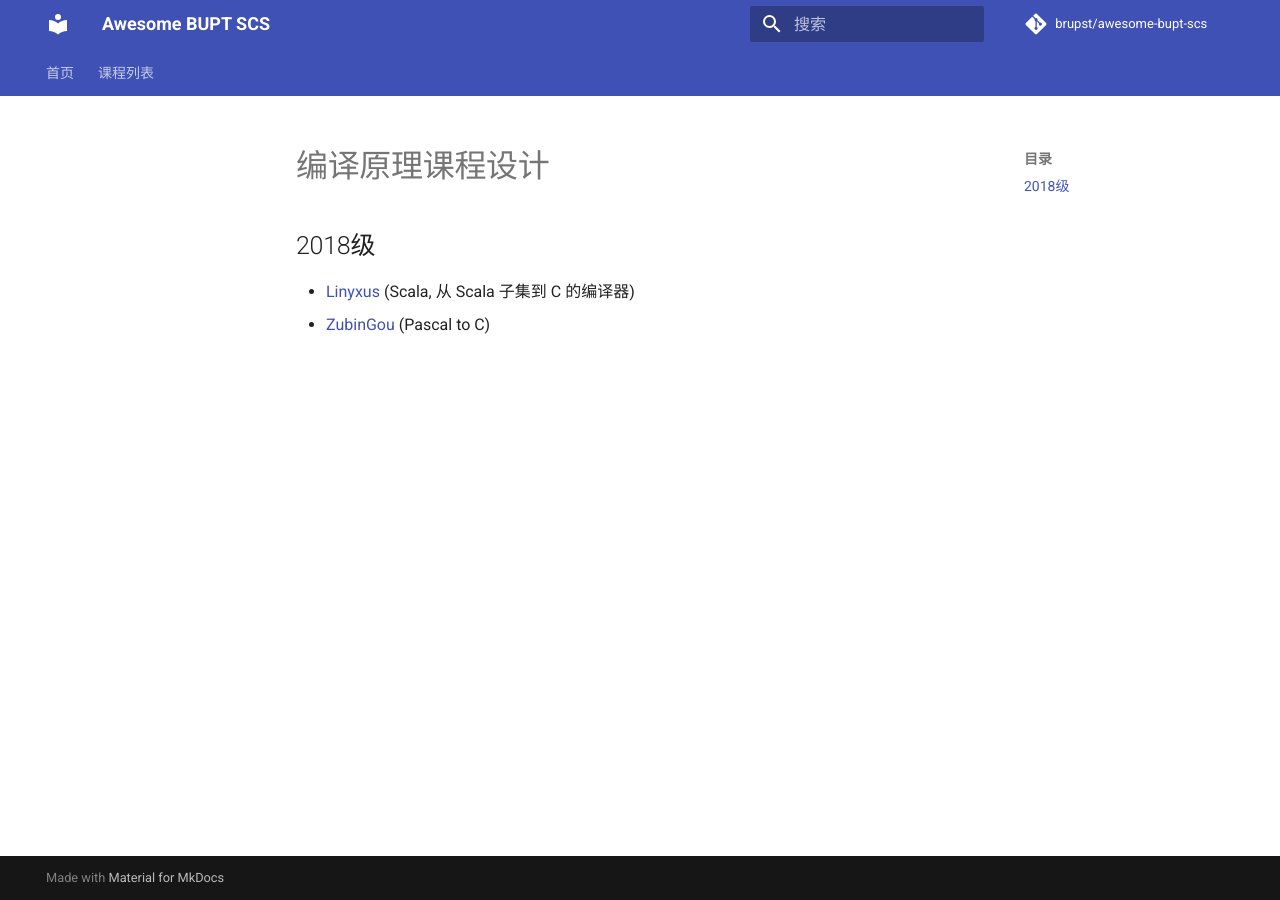
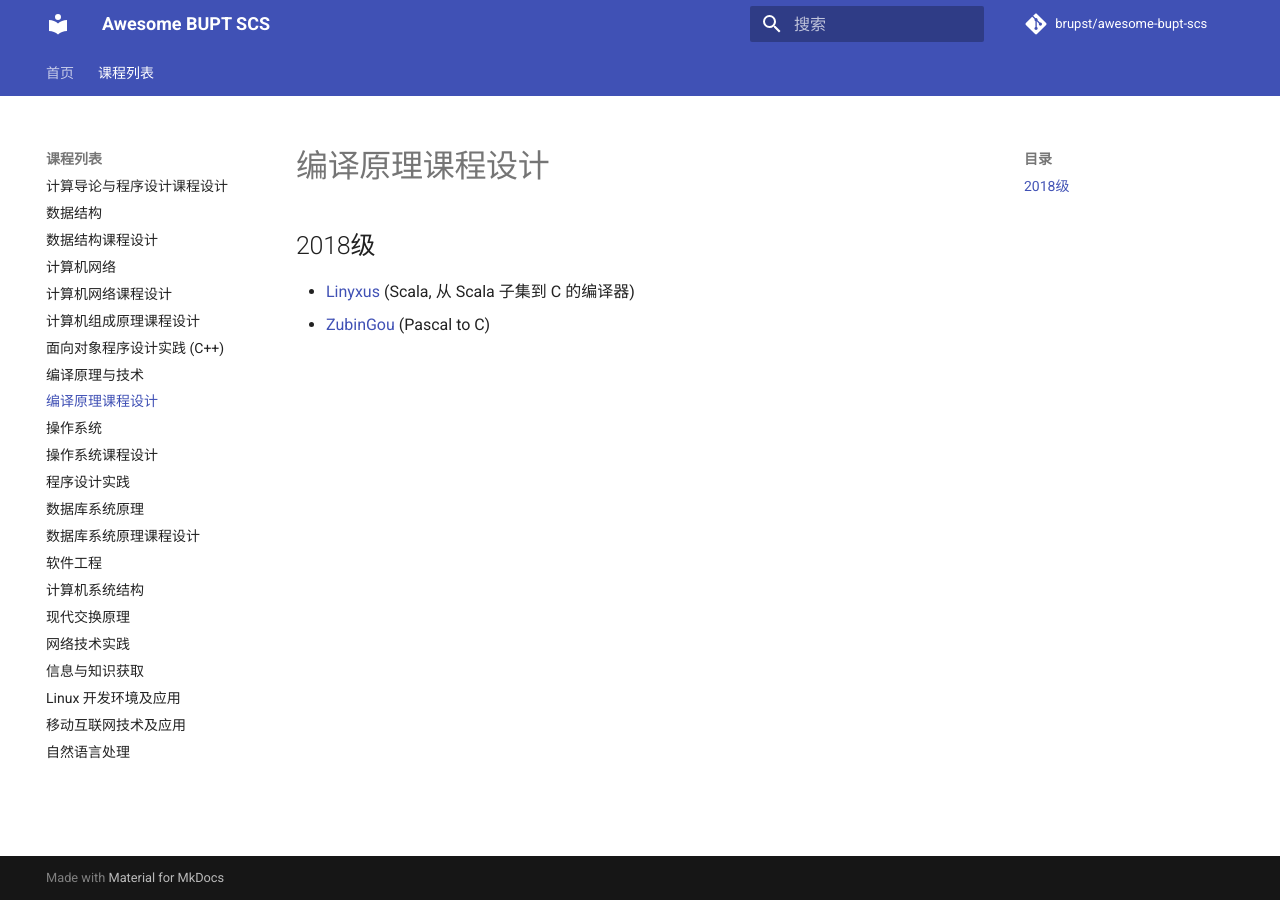
Before and after one commit to brupst/awesome-bupt-scs, an MkDocs documentation site: the page built from projects/Advanced-Labs-in-Compilers.md, in a window 1280 px wide. Built offline with MkDocs 1.6.1 and Material for MkDocs 9.7.7, drawn with Linux system fonts in a browser that asks for light colours; comment, search, counter and statistics services are not loaded; some of the changed lines change nothing that is shown.

Commit message:
Update mkdocs.yml (#43)

```diff
--- a/mkdocs.yml
+++ b/mkdocs.yml
@@ -12,6 +12,7 @@ nav:
     - 计算机组成原理课程设计: Advanced-Labs-in-Computer-Architecture.md
     - 面向对象程序设计实践 (C++): C++.md
     - 编译原理与技术: Compilers.md
+    - 编译原理课程设计: Advanced-Labs-in-Compilers.md
     - 操作系统: Operating-Systems.md
     - 操作系统课程设计: Advanced-Labs-in-Operating-Systems.md
     - 程序设计实践: Program-Practice.md
```
